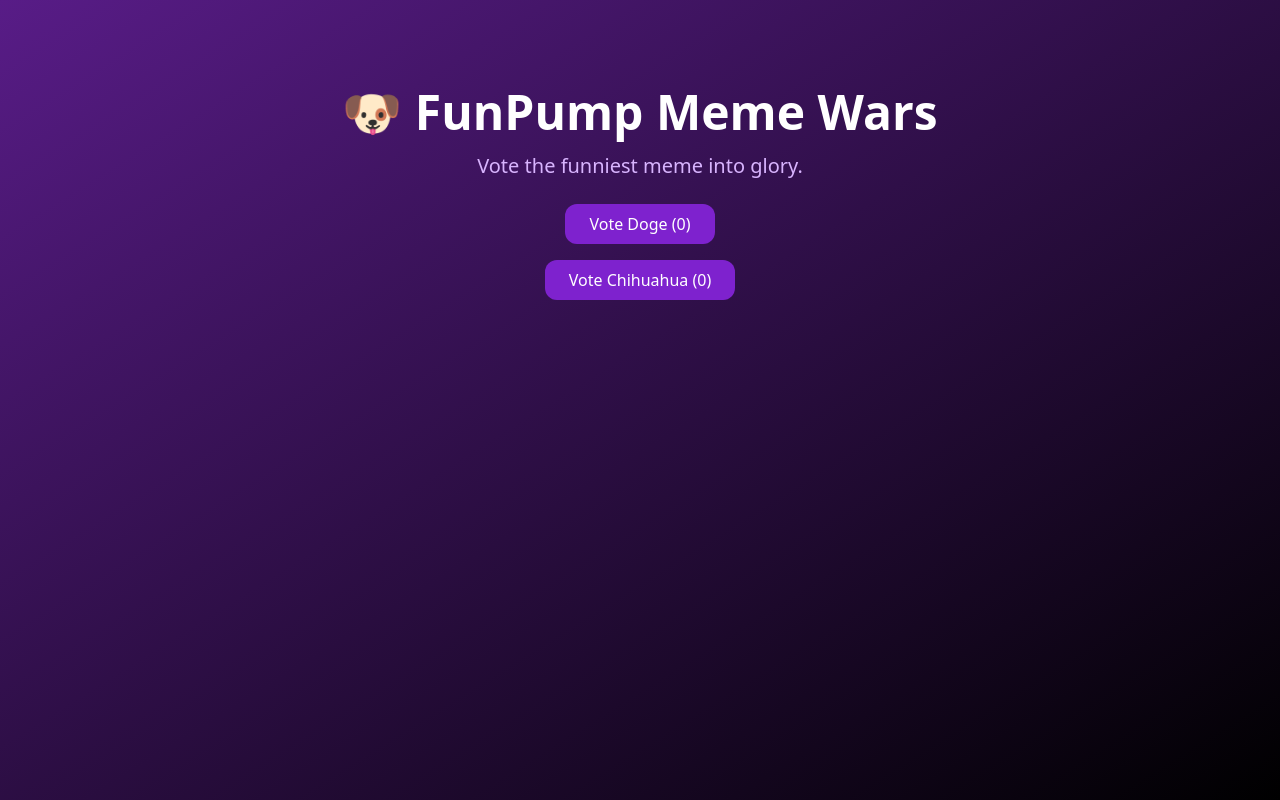
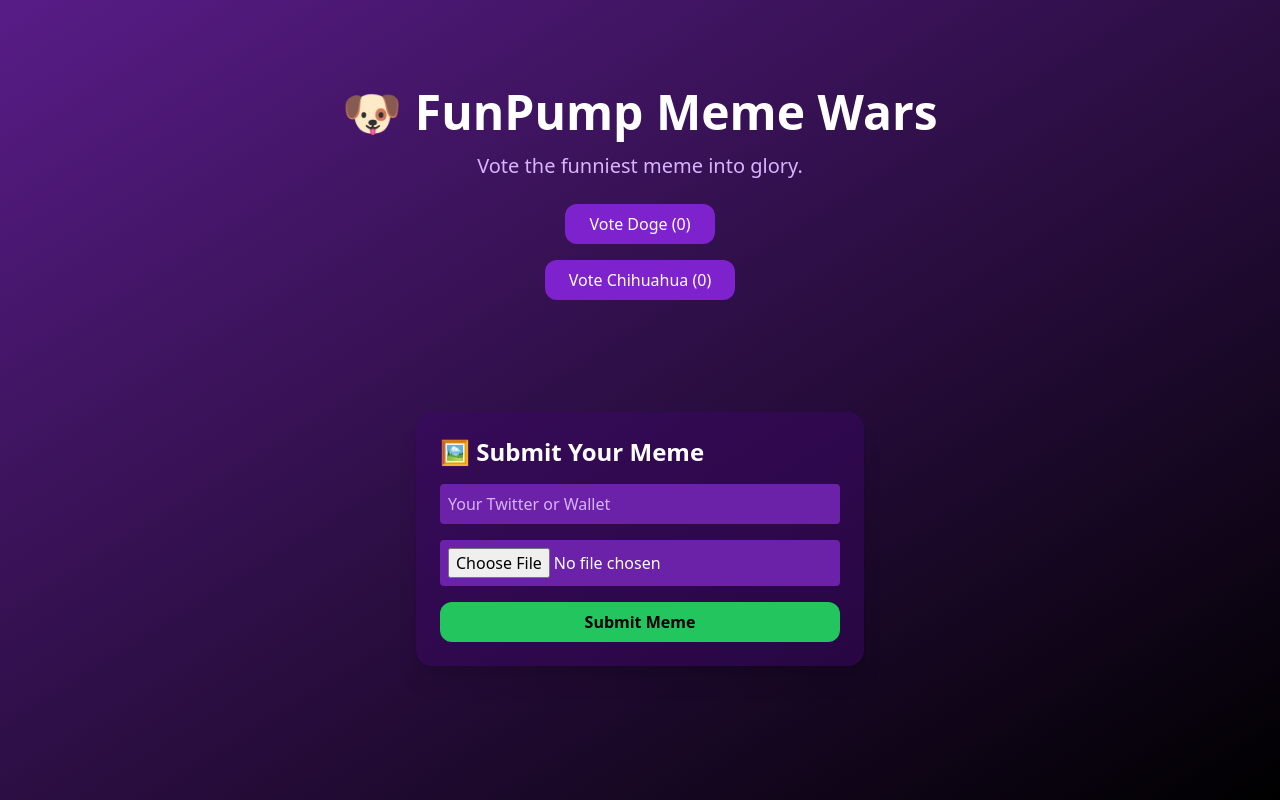
Before and after one commit to azure123z/arena-site, a React (Vite) app: page / in a window 1280 px wide. Built offline with nearby package versions, Linux system fonts and the light colour scheme; the HTML template or start-up script is replaced by a standard one.

Commit message:
✨ Added meme submission form

```diff
--- a/src/App.jsx
+++ b/src/App.jsx
@@ -2,9 +2,31 @@ import { useState } from "react";
 
 export default function App() {
   const [votes, setVotes] = useState({ doge: 0, chihuahua: 0 });
+  const [formData, setFormData] = useState({ name: "", meme: null });
 
   const vote = (choice) => {
     setVotes((prev) => ({ ...prev, [choice]: prev[choice] + 1 }));
+  };
+
+  const handleChange = (e) => {
+    const { name, value, files } = e.target;
+    if (name === "meme") {
+      setFormData((prev) => ({ ...prev, meme: files[0] }));
+    } else {
+      setFormData((prev) => ({ ...prev, [name]: value }));
+    }
+  };
+
+  const handleSubmit = (e) => {
+    e.preventDefault();
+    if (!formData.name || !formData.meme) {
+      alert("Please enter your name and select a meme file.");
+      return;
+    }
+    console.log("Meme submitted:", formData);
+    alert("✅ Meme submitted! (This is a demo, no backend yet)");
+    setFormData({ name: "", meme: null });
+    e.target.reset();
   };
 
   return (
@@ -23,6 +45,33 @@ export default function App() {
           </button>
         </div>
       </section>
+
+      <section className="max-w-md mx-auto bg-purple-950/50 p-6 rounded-2xl shadow-xl mt-12">
+        <h2 className="text-2xl font-semibold mb-4">🖼️ Submit Your Meme</h2>
+        <form onSubmit={handleSubmit} className="flex flex-col gap-4">
+          <input
+            type="text"
+            name="name"
+            placeholder="Your Twitter or Wallet"
+            className="p-2 rounded bg-purple-800 text-white placeholder-purple-300"
+            value={formData.name}
+            onChange={handleChange}
+          />
+          <input
+            type="file"
+            name="meme"
+            accept="image/*"
+            className="p-2 rounded bg-purple-800 text-white"
+            onChange={handleChange}
+          />
+          <button
+            type="submit"
+            className="bg-green-500 hover:bg-green-600 text-black font-semibold py-2 rounded-xl"
+          >
+            Submit Meme
+          </button>
+        </form>
+      </section>
     </main>
   );
 }
```
